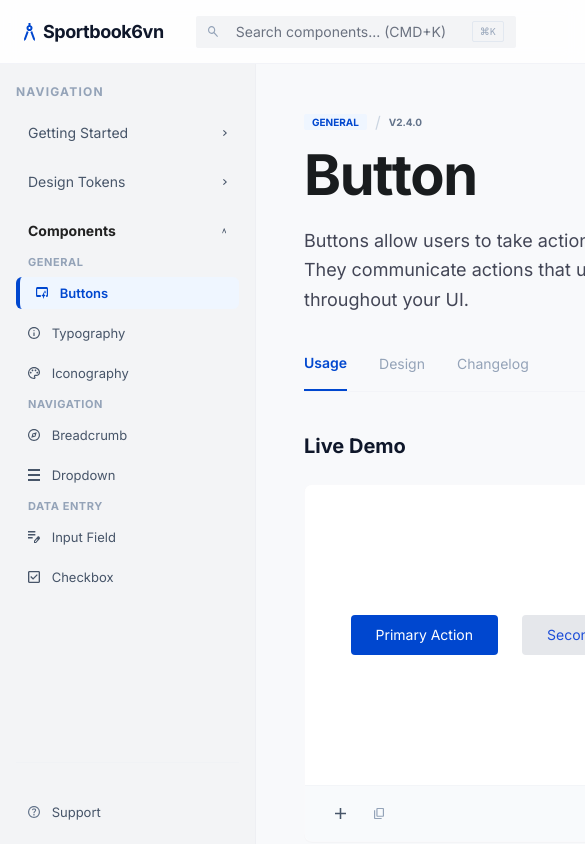
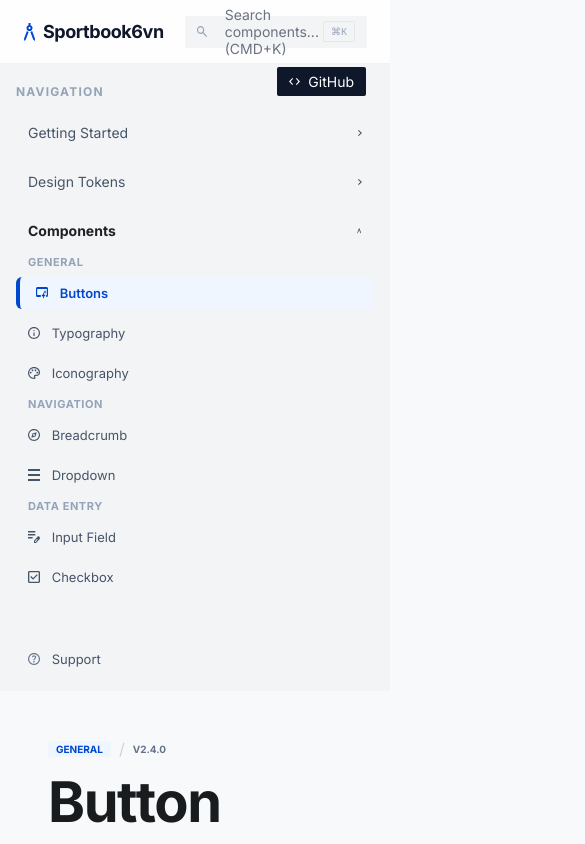
Before and after one commit to hieudeptrai1112/sportbook_mbbiz, an Angular app: page / in a window 390 px wide. Shown: the top 844 px of the page, 585 px wide, since content can reach past the window. Built offline with nearby package versions, Linux system fonts and the light colour scheme.

Commit message:
Make header and layout responsive

```diff
--- a/src/app/app.html
+++ b/src/app/app.html
@@ -1,5 +1,6 @@
 <div class="page">
   <header class="top-nav">
+    <div class="top-nav-inner">
       <div class="top-left">
         <div class="logo">
           <img src="/assets/figma/13a404ae-6372-42d7-b0c3-c446bc475214.svg" alt="Logo" />
@@ -37,6 +38,7 @@
           <img src="/assets/figma/fd2a3c7d-634a-4e4e-85c9-bbc89f059a8d.svg" alt="GitHub" />
           GitHub
         </a>
+      </div>
     </div>
   </header>
 
--- a/src/app/app.scss
+++ b/src/app/app.scss
@@ -3,8 +3,8 @@
 }
 
 .page {
-  width: 1280px;
-  min-height: 1882px;
+  width: 100%;
+  min-height: 100vh;
   background: #f8f9fb;
   position: relative;
 }
@@ -16,17 +16,26 @@
   height: 64px;
   display: flex;
   align-items: center;
-  justify-content: space-between;
-  padding: 0 24px;
+  justify-content: center;
   border-bottom: 1px solid rgba(195, 197, 217, 0.2);
   background: rgba(255, 255, 255, 0.8);
   backdrop-filter: blur(10px);
+}
+
+.top-nav-inner {
+  width: min(1280px, 100%);
+  display: flex;
+  align-items: center;
+  justify-content: space-between;
+  padding: 0 24px;
+  gap: 24px;
 }
 
 .top-left {
   display: flex;
   align-items: center;
   gap: 32px;
+  min-width: 0;
 }
 
 .logo {
@@ -46,7 +55,7 @@
 
 .search {
   position: relative;
-  width: 320px;
+  width: min(320px, 100%);
   height: 32px;
   background: #f3f4f6;
   border-radius: 2px;
@@ -79,6 +88,8 @@
   display: flex;
   align-items: center;
   gap: 16px;
+  flex-wrap: wrap;
+  justify-content: flex-end;
 }
 
 .version-pill {
@@ -144,6 +155,7 @@
 
 .layout {
   display: flex;
+  justify-content: center;
 }
 
 .sidebar {
@@ -245,17 +257,18 @@
 
 .main {
   margin-left: 256px;
-  width: 1024px;
+  width: min(1024px, calc(100% - 256px));
 }
 
 .main-inner {
   display: flex;
   gap: 64px;
   padding: 48px;
+  width: 100%;
 }
 
 .content {
-  width: 640px;
+  width: min(640px, 100%);
   display: flex;
   flex-direction: column;
   gap: 40px;
@@ -535,6 +548,38 @@
   gap: 24px;
 }
 
+@media (max-width: 1200px) {
+  .top-nav-inner {
+    gap: 16px;
+  }
+
+  .main-inner {
+    gap: 40px;
+  }
+
+  .toc {
+    display: none;
+  }
+}
+
+@media (max-width: 980px) {
+  .sidebar {
+    position: static;
+    width: 100%;
+    height: auto;
+    border-right: none;
+  }
+
+  .main {
+    margin-left: 0;
+    width: 100%;
+  }
+
+  .layout {
+    flex-direction: column;
+  }
+}
+
 .toc-label {
   font-size: 11px;
   letter-spacing: 1.1px;
```
Lines whose indentation alone changed are shown as unchanged.
